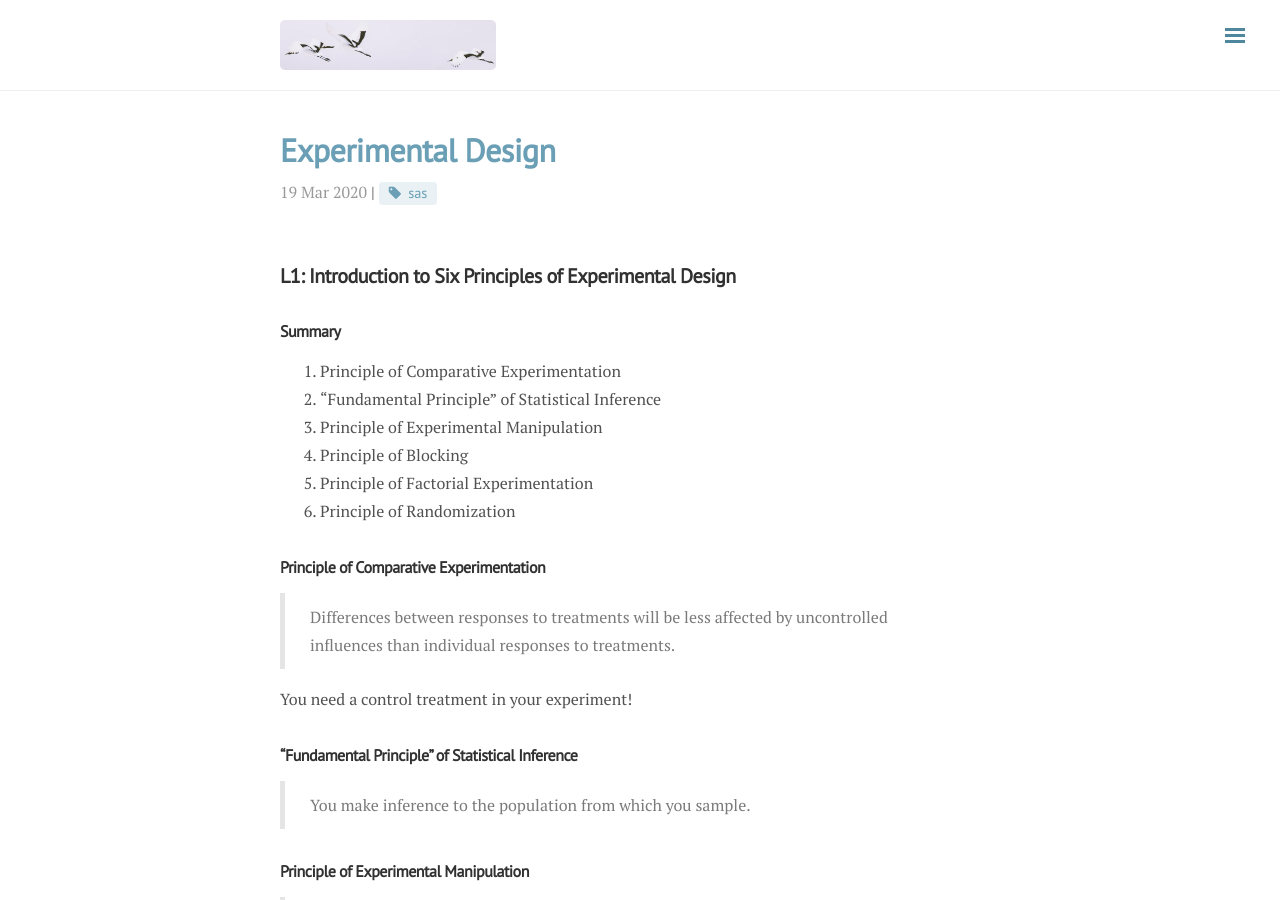
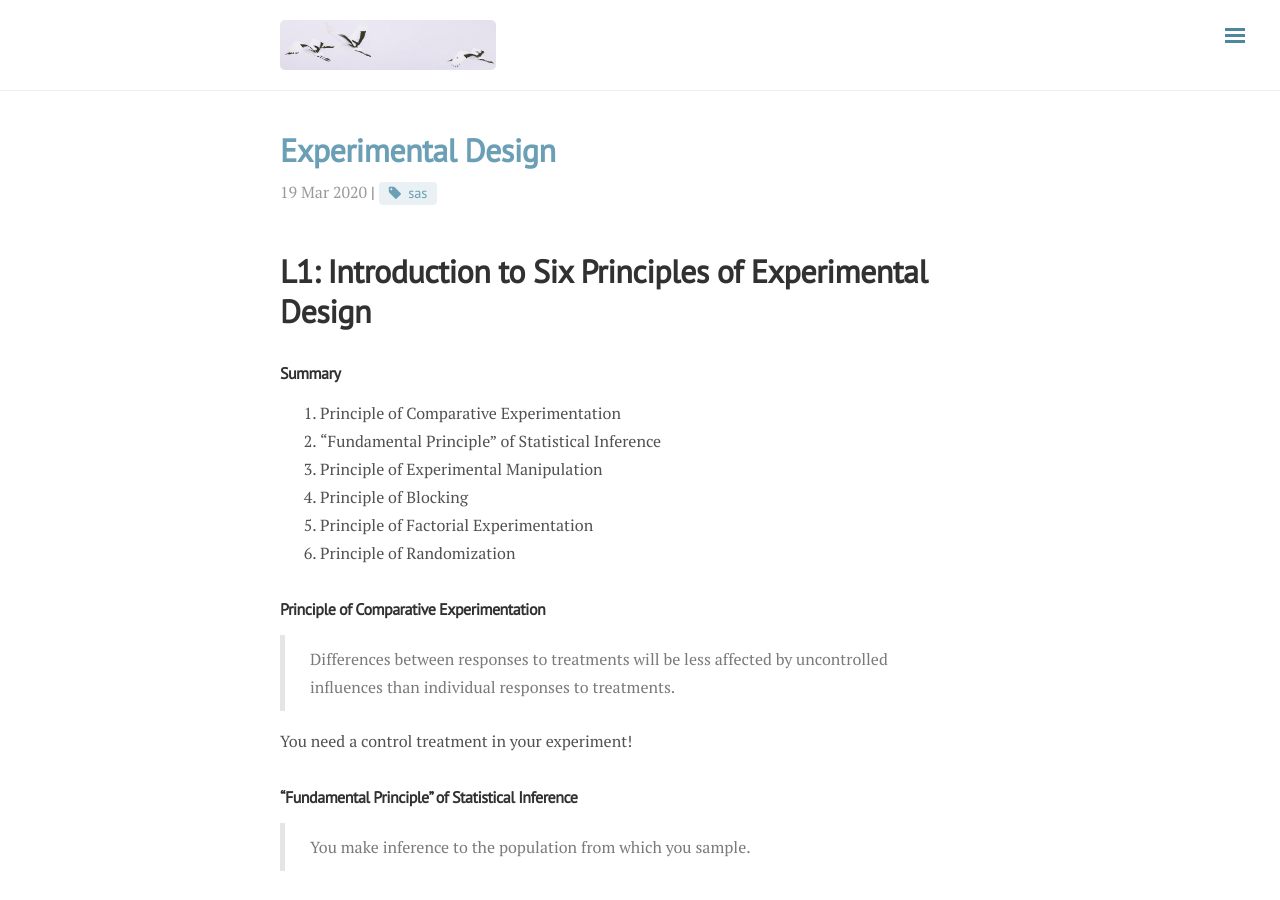
Before and after one commit to ylyy93/my_blog, a Jekyll site: the page built from _posts/phil/2020-03-18-experimental-design.md, in a window 1280 px wide and 900 px high. Built offline with Jekyll 4.4.1, drawn with Linux system fonts in a browser that asks for light colours; nearby versions of some CDN libraries; comment, search, counter and statistics services are not loaded.

Commit message:
rebuilding site Wed Mar 18 18:05:54 PDT 2020

```diff
--- a/_posts/phil/2020-03-18-experimental-design.md
+++ b/_posts/phil/2020-03-18-experimental-design.md
@@ -6,7 +6,7 @@ categories: Statistics
 tags: [sas]
 ---
 
-## L1: Introduction to Six Principles of Experimental Design
+# L1: Introduction to Six Principles of Experimental Design
 
 ### Summary
 1. Principle of Comparative Experimentation
```
